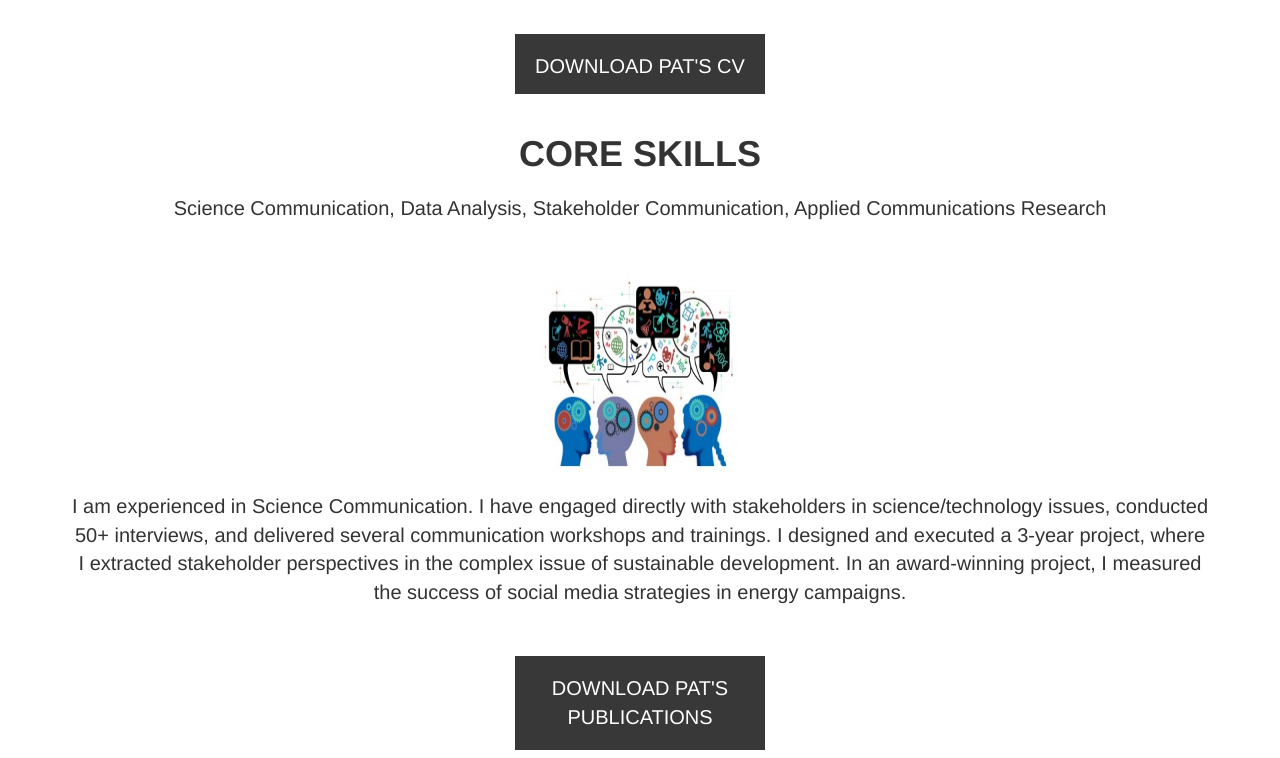
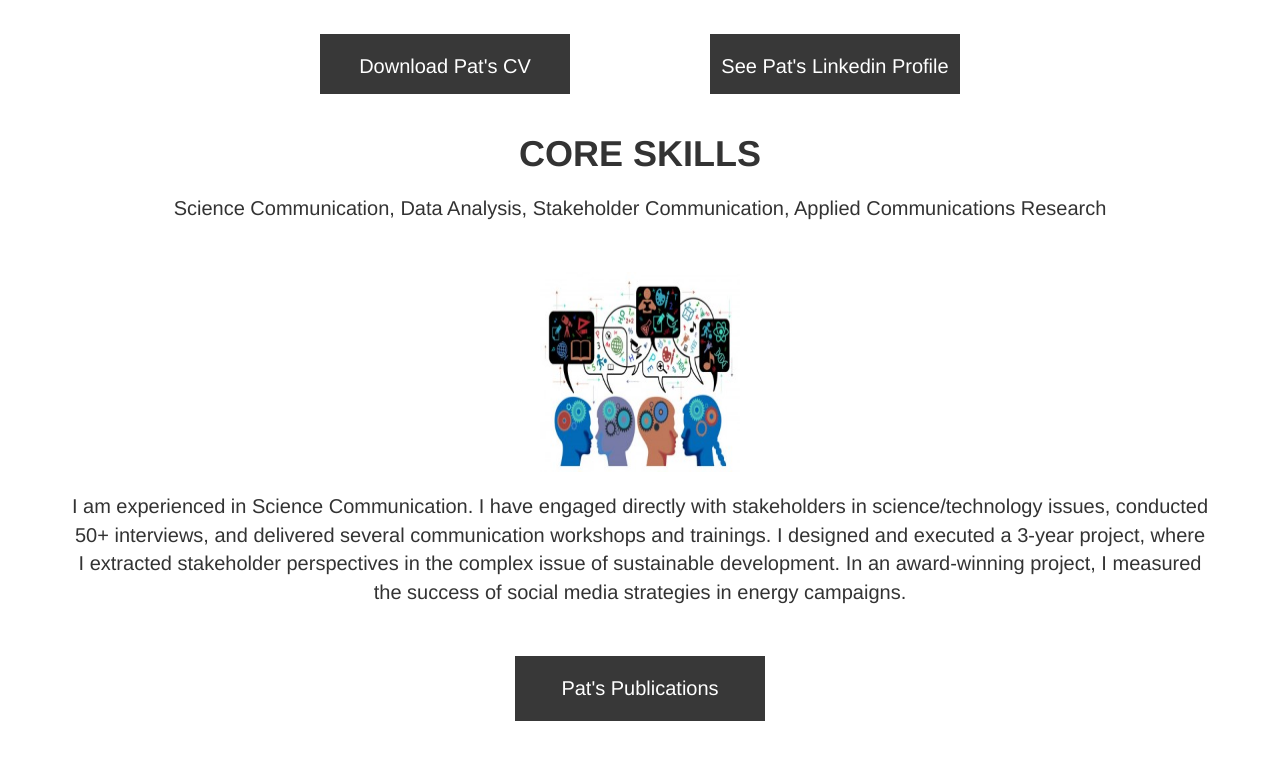
Before and after one commit to cphong/cphong.github.io, a plain HTML site: page index.html in a window 1280 px wide. Shown: the part 662-1420 px from the top of the page. Drawn offline with Linux system fonts and the light colour scheme.

Commit message:
Fixed the Profile link
Linkedin link, Publications link

```diff
--- a/index.html
+++ b/index.html
@@ -47,9 +47,14 @@
 	</div>
 
 	<div class="row">
-		<div class="col-md-12 text-center">
-			<a href="https://docs.google.com/document/d/1LZ809P8y-SCOtpm8XR3QBolYe8bj5Xi7OGcbApOoSHY/edit?usp=sharing" class="content-text-cv center-block">DOWNLOAD PAT'S CV</a>
+		<div class="col-md-4 text-center col-md-offset-2">
+			<a href="https://docs.google.com/document/d/1LZ809P8y-SCOtpm8XR3QBolYe8bj5Xi7OGcbApOoSHY/edit?usp=sharing" class="content-text-cv center-block">Download Pat's CV</a>
 		</div>
+
+		<div class="col-md-4 text-center">
+			<a href="https://ie.linkedin.com/in/chaopinghong" class="content-text-cv center-block">See Pat's Linkedin Profile</a>
+		</div>
+
 
 	</div>
 
@@ -70,7 +75,7 @@
 
 	<div class="row">
 		<div class="col-md-12 text-center">
-			<a href="https://docs.google.com/document/d/1V3tzFiTLnZAAt9uve__fzGT23ULLIUbbowm4zv6pBWI/edit?usp=sharing" class="content-text-pub center-block">DOWNLOAD PAT'S PUBLICATIONS</a>
+			<a href="https://docs.google.com/document/d/1V3tzFiTLnZAAt9uve__fzGT23ULLIUbbowm4zv6pBWI/edit?usp=sharing" class="content-text-pub center-block">Pat's Publications</a>
 		</div>
 
 	</div>
@@ -200,6 +205,7 @@
 				</form>
 
 
+
 			</div>
 	</div>
 
```
